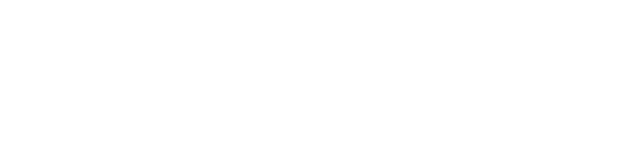
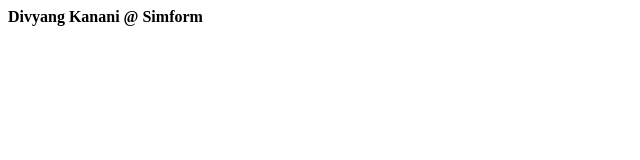
Before and after one commit to div-simform/GIT_LMS_TEST, a plain HTML site: page index.html in a window 1280 px wide. Shown: the whole page, without its empty margins (0-640 px from the left). Drawn offline with Linux system fonts and the light colour scheme.

Commit message:
Divyang-1...Name added

```diff
--- a/index.html
+++ b/index.html
@@ -9,7 +9,7 @@
 </head>
 
 <body>
-
+    <b>Divyang Kanani @ Simform</b>
 </body>
 
 </html>
```
